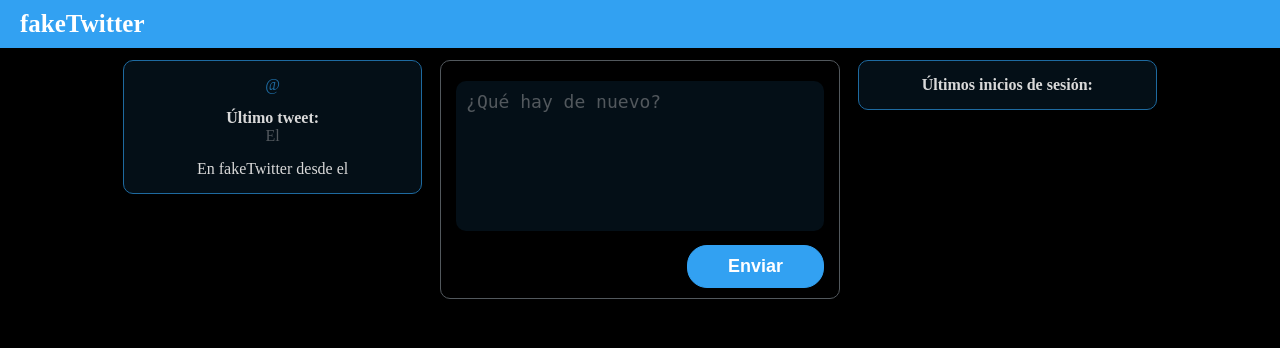
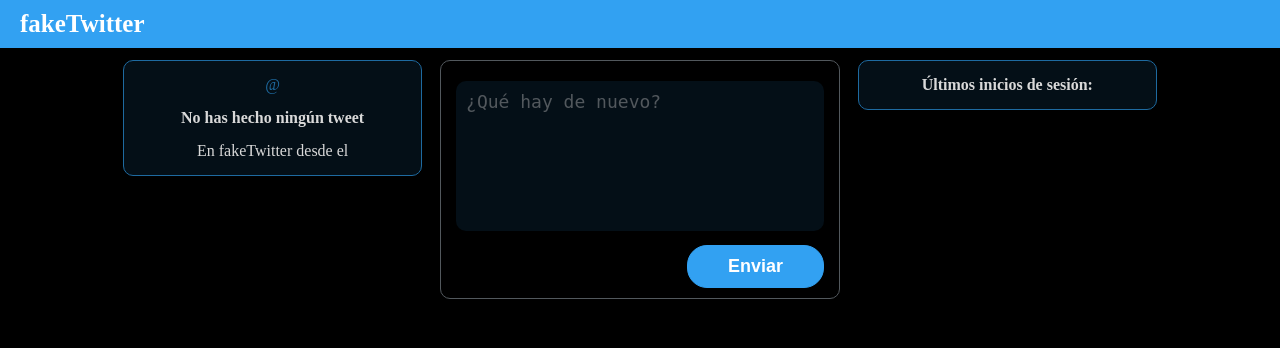
Before and after one commit to espinoza/fakeTwitter, a Django app: template templates/home.html in a window 1280 px wide. Shown: the top 348 px of the page. Run offline with Django 3.2, Linux system fonts and the light colour scheme; the template is opened without the code that fills it: values that come from a table or form of the project are taken from there, others are empty; style sheets or scripts are compiled from the project's sources.

Commit message:
Fix user info

```diff
--- a/main/static/js/newMessage.js
+++ b/main/static/js/newMessage.js
@@ -19,7 +19,9 @@ function sendTweet() {
         response.created_at
       );
       $(newTweet).hide().prependTo("#tweet-list").fadeIn(1000);
+      $("#last-tweet-info").text("Último tweet");
       $("#last-tweet-message").text(response.message);
+      $("#last-tweet-date").text("El " + response.created_at);
       $("#id_message").val("");
     }
   });
--- a/main/views.py
+++ b/main/views.py
@@ -119,6 +119,7 @@ def home(request, logged_user):
     form = TweetForm()
     tweets = Tweet.objects.all().order_by('-created_at')
     user_last_tweet = Tweet.objects.filter(user=logged_user).last()
+    print(user_last_tweet)
     user_last_logins = Login.objects.filter(user=logged_user) \
                                     .order_by("-datetime")[:10]
 
--- a/templates/home.html
+++ b/templates/home.html
@@ -13,18 +13,34 @@
   <div class="row">
 
     <div class="left-column col-s-12 col-m-12 col-l-3 col-xl-3">
+
       <div id="user-info" class="info">
+
         <p class="full-name">{{ user.full_name }}<p>
         <p class="username">@{{ user.username }}<p>
-        <p id="last-tweet-info" class="bold">Último tweet:</p>
-        <p id="last-tweet-message" class="quote">
-          {{ user_last_tweet.message }}
-        </p>
-        <p class="date">El {{ user_last_tweet.formatted_created_at }}</p>
+
+        {% if user_last_tweet %}
+          <p id="last-tweet-info" class="bold">Último tweet:</p>
+          <p id="last-tweet-message" class="quote">
+            {{ user_last_tweet.message }}
+          </p>
+          <p id="last-tweet-date" class="date">El
+            {{ user_last_tweet.formatted_created_at }}
+          </p>
+        {% else %}
+          <p id="last-tweet-info" class="bold">
+            No has hecho ningún tweet
+          </p>
+          <p id="last-tweet-message" class="quote"></p>
+          <p id="last-tweet-date" class="date"></p>
+        {% endif %}
+
         <p id="registration-info">En fakeTwitter desde el</p>
         <p>{{ user.formatted_date }}</p>
+
       </div>
       <h2 id="extend-header" class="arrow">↓</h2>
+
     </div>
 
     <div class="center-column col-s-12 col-m-8 col-l-6 col-xl-4">
@@ -61,6 +77,7 @@
     </div>
 
     <div class="right-column col-s-12 col-m-12 col-l-3 col-xl-3">
+
       <h2 id="extend-footer" class="arrow">↑</h2>
       <div id="login-info" class="info">
         <p class="bold">Últimos inicios de sesión:</p>
@@ -72,6 +89,7 @@
           {% endfor %}
         </ul>
       </div>
+
     </div>
 
   </div>
```
